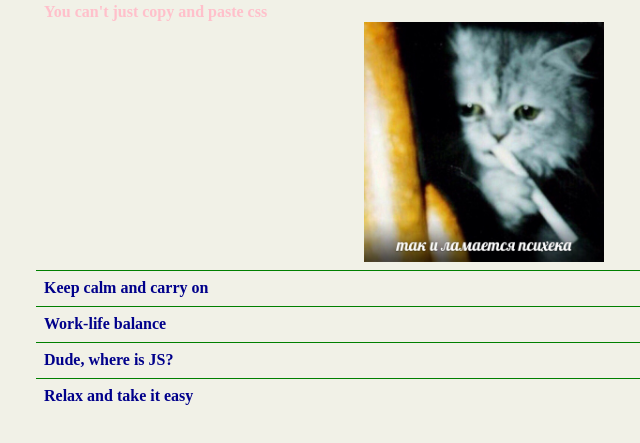
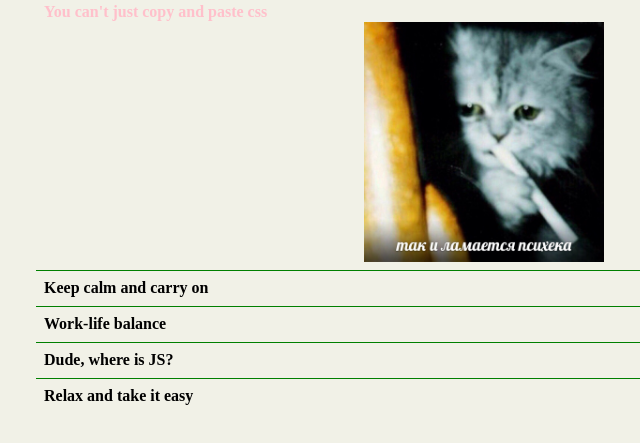
Before and after one commit to Katerinawww/cssBayan, a plain HTML site: page cssBayan/index.html in a window 1280 px wide. Shown: the part 73-516 px from the top of the page, without its empty margins (156-796 px from the left). Drawn offline with Linux system fonts and the light colour scheme.

Commit message:
refactor: change colors '(%a, %b %d, %Y %r)'

```diff
--- a/cssBayan/style.css
+++ b/cssBayan/style.css
@@ -33,7 +33,7 @@ li{
 
 label {
     display: flex;
-    color: darkblue;
+    color: #000000;
     justify-content: space-between;
     cursor: pointer;
 }
```
